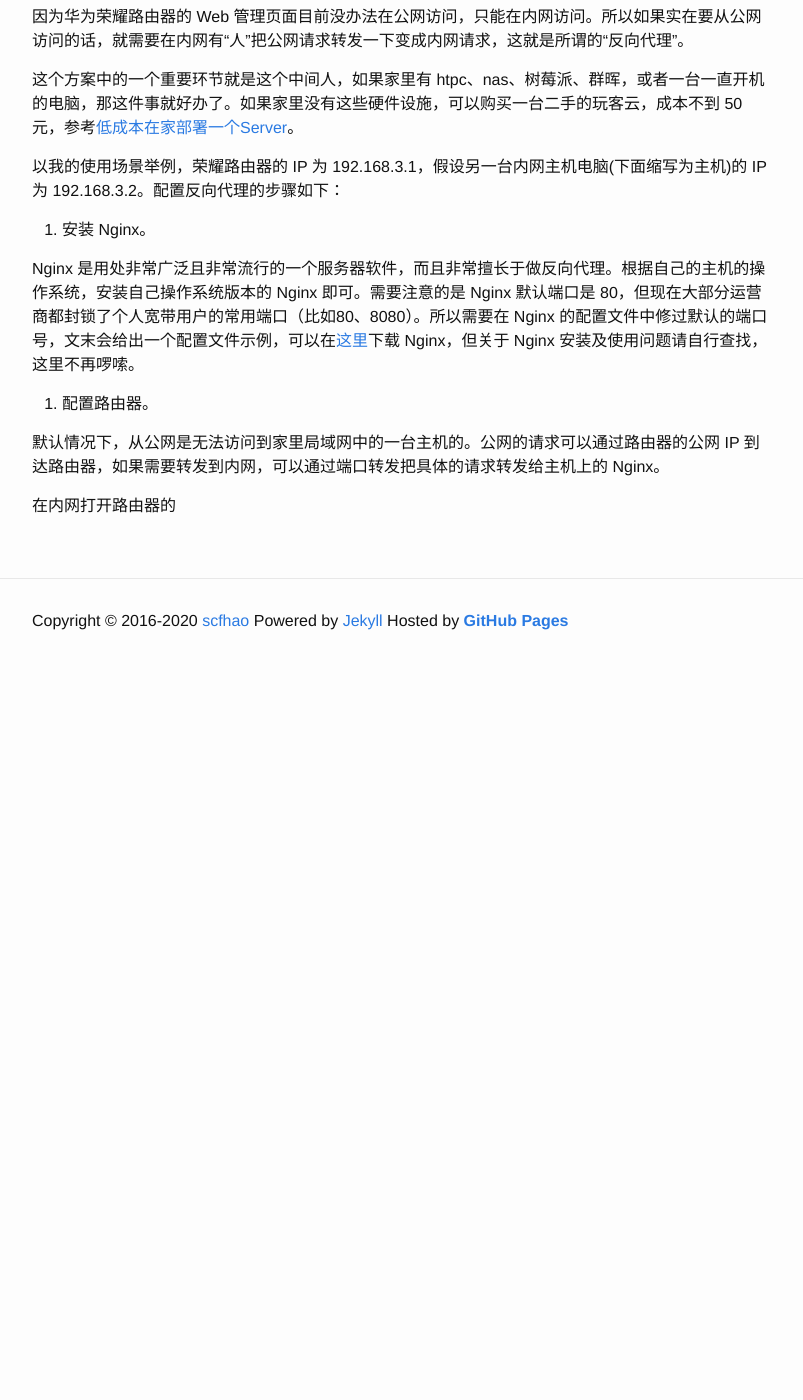
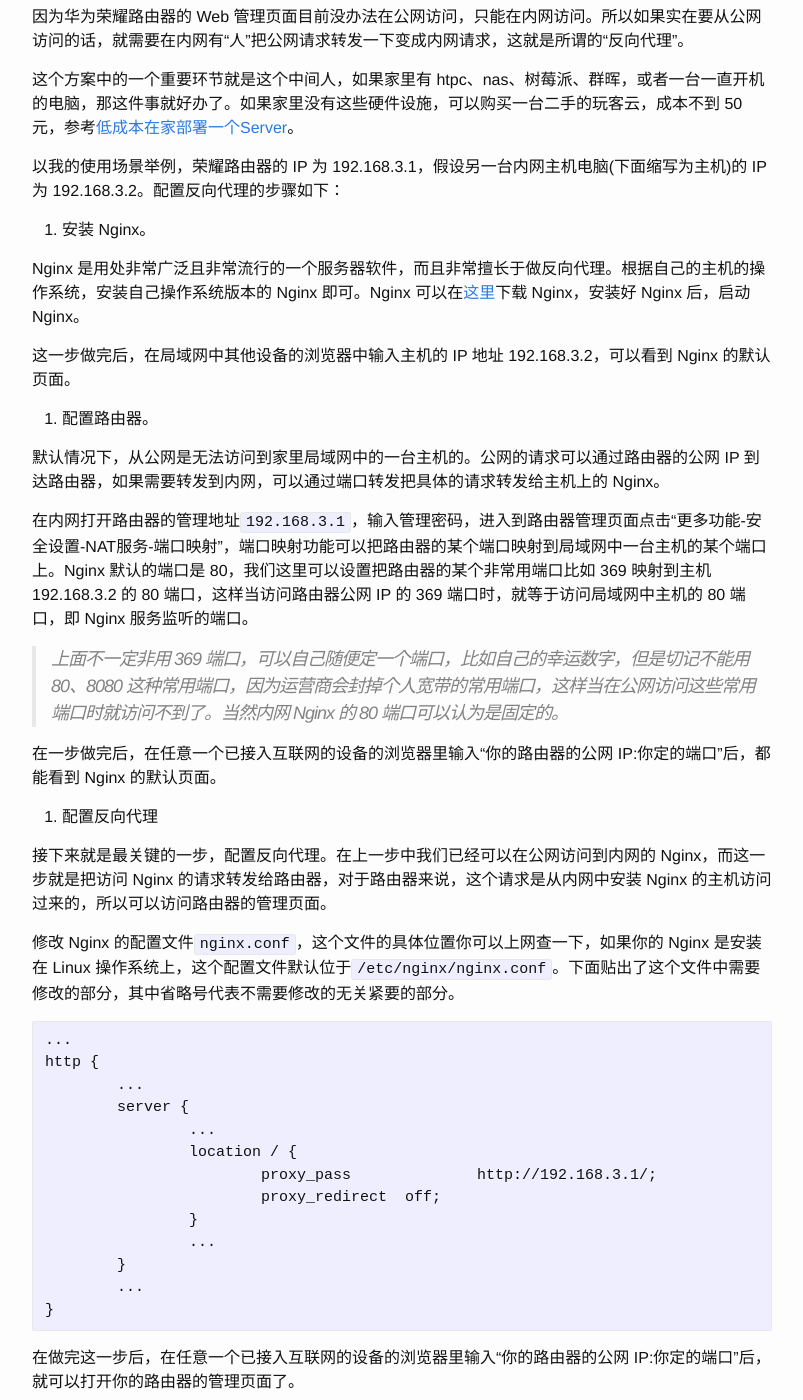
Before and after one commit to scfhao/scfhao.github.io, a Jekyll site: the page built from _posts/2020-09-24-access-web-admin-for-huawei-router.md, in a window 1280 px wide and 1400 px high, scrolled down 300 px. Shown: the whole window, without its empty margins (238-1041 px from the left). Built offline with Jekyll 4.4.1, drawn with Linux system fonts in a browser that asks for light colours; comment, search, counter and statistics services are not loaded; before the commit the page ends 978 px from its top, so only the background shows below that; some of the changed text lies outside the part shown.

Commit message:
update huawei nginx

````diff
--- a/_posts/2020-09-24-access-web-admin-for-huawei-router.md
+++ b/_posts/2020-09-24-access-web-admin-for-huawei-router.md
@@ -15,10 +15,42 @@
 
 1. 安装 Nginx。
 
-Nginx 是用处非常广泛且非常流行的一个服务器软件，而且非常擅长于做反向代理。根据自己的主机的操作系统，安装自己操作系统版本的 Nginx 即可。需要注意的是 Nginx 默认端口是 80，但现在大部分运营商都封锁了个人宽带用户的常用端口（比如80、8080）。所以需要在 Nginx 的配置文件中修过默认的端口号，文末会给出一个配置文件示例，可以在[这里](https://nginx.org/en/download.html)下载 Nginx，但关于 Nginx 安装及使用问题请自行查找，这里不再啰嗦。
+Nginx 是用处非常广泛且非常流行的一个服务器软件，而且非常擅长于做反向代理。根据自己的主机的操作系统，安装自己操作系统版本的 Nginx 即可。Nginx 可以在[这里](https://nginx.org/en/download.html)下载 Nginx，安装好 Nginx 后，启动 Nginx。
+
+这一步做完后，在局域网中其他设备的浏览器中输入主机的 IP 地址 192.168.3.2，可以看到 Nginx 的默认页面。
 
 2. 配置路由器。
 
 默认情况下，从公网是无法访问到家里局域网中的一台主机的。公网的请求可以通过路由器的公网 IP 到达路由器，如果需要转发到内网，可以通过端口转发把具体的请求转发给主机上的 Nginx。
 
-在内网打开路由器的
+在内网打开路由器的管理地址`192.168.3.1`，输入管理密码，进入到路由器管理页面点击“更多功能-安全设置-NAT服务-端口映射”，端口映射功能可以把路由器的某个端口映射到局域网中一台主机的某个端口上。Nginx 默认的端口是 80，我们这里可以设置把路由器的某个非常用端口比如 369 映射到主机 192.168.3.2 的 80 端口，这样当访问路由器公网 IP 的 369 端口时，就等于访问局域网中主机的 80 端口，即 Nginx 服务监听的端口。
+
+> 上面不一定非用 369 端口，可以自己随便定一个端口，比如自己的幸运数字，但是切记不能用 80、8080 这种常用端口，因为运营商会封掉个人宽带的常用端口，这样当在公网访问这些常用端口时就访问不到了。当然内网 Nginx 的 80 端口可以认为是固定的。
+
+在一步做完后，在任意一个已接入互联网的设备的浏览器里输入“你的路由器的公网 IP:你定的端口”后，都能看到 Nginx 的默认页面。
+
+3. 配置反向代理
+
+接下来就是最关键的一步，配置反向代理。在上一步中我们已经可以在公网访问到内网的 Nginx，而这一步就是把访问 Nginx 的请求转发给路由器，对于路由器来说，这个请求是从内网中安装 Nginx 的主机访问过来的，所以可以访问路由器的管理页面。
+
+修改 Nginx 的配置文件`nginx.conf`，这个文件的具体位置你可以上网查一下，如果你的 Nginx 是安装在 Linux 操作系统上，这个配置文件默认位于`/etc/nginx/nginx.conf`。下面贴出了这个文件中需要修改的部分，其中省略号代表不需要修改的无关紧要的部分。
+
+```
+...
+http {
+	...
+	server {
+		...
+		location / {
+			proxy_pass		http://192.168.3.1/;
+			proxy_redirect	off;
+		}
+		...
+	}
+	...
+}
+```
+
+在做完这一步后，在任意一个已接入互联网的设备的浏览器里输入“你的路由器的公网 IP:你定的端口”后，就可以打开你的路由器的管理页面了。
+
+对于专业用户来说，这几个步骤都非常简单；对于非专业用户来说，可能即使看了本教程也不知道该怎么做，那么欢迎你在文末评论。
````
